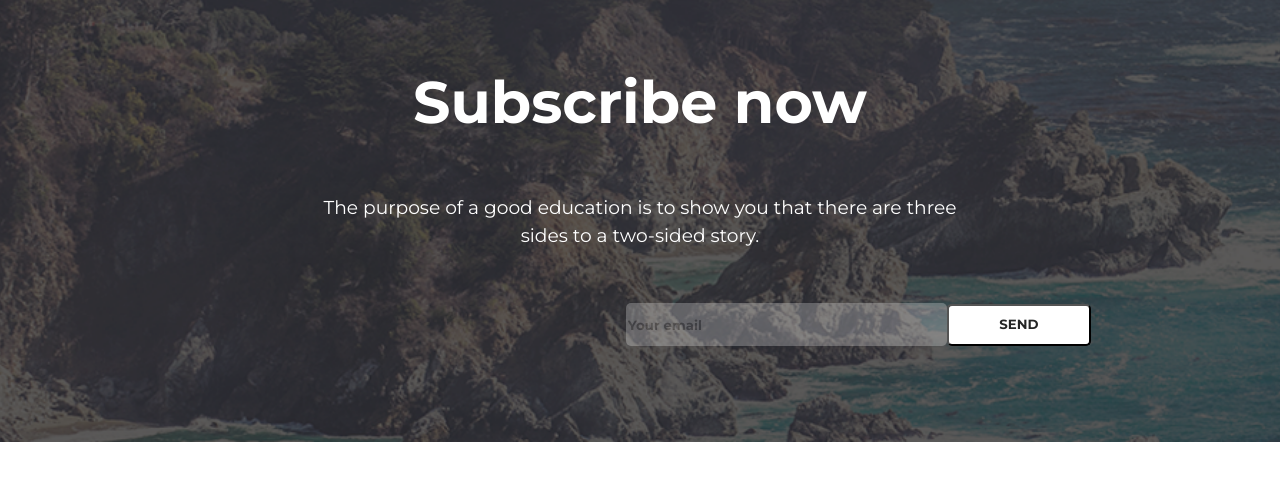
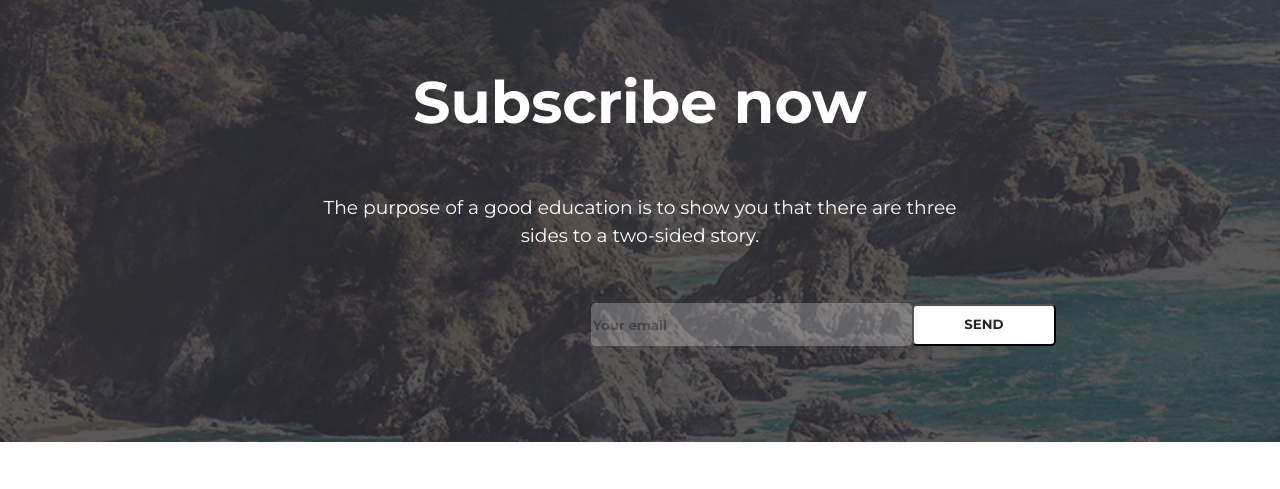
Before and after one commit to ayounglibrarian/uclax_wcib_week_8, a website: page index.html in a window 1280 px wide. Shown: the part 2609-3098 px from the top of the page. Drawn offline with nearby package versions, Linux system fonts and the light colour scheme; files that its build step writes are made by us from their sources.

Commit message:
padding subscribe css

```diff
--- a/css/styles.scss
+++ b/css/styles.scss
@@ -495,7 +495,7 @@ h2 {
 }
 
 .subscribe .form-inline {
-    padding-left: 100px;
+    padding-left: 30px;
     padding-right: 100px; }
 
 .entrybox {
```
